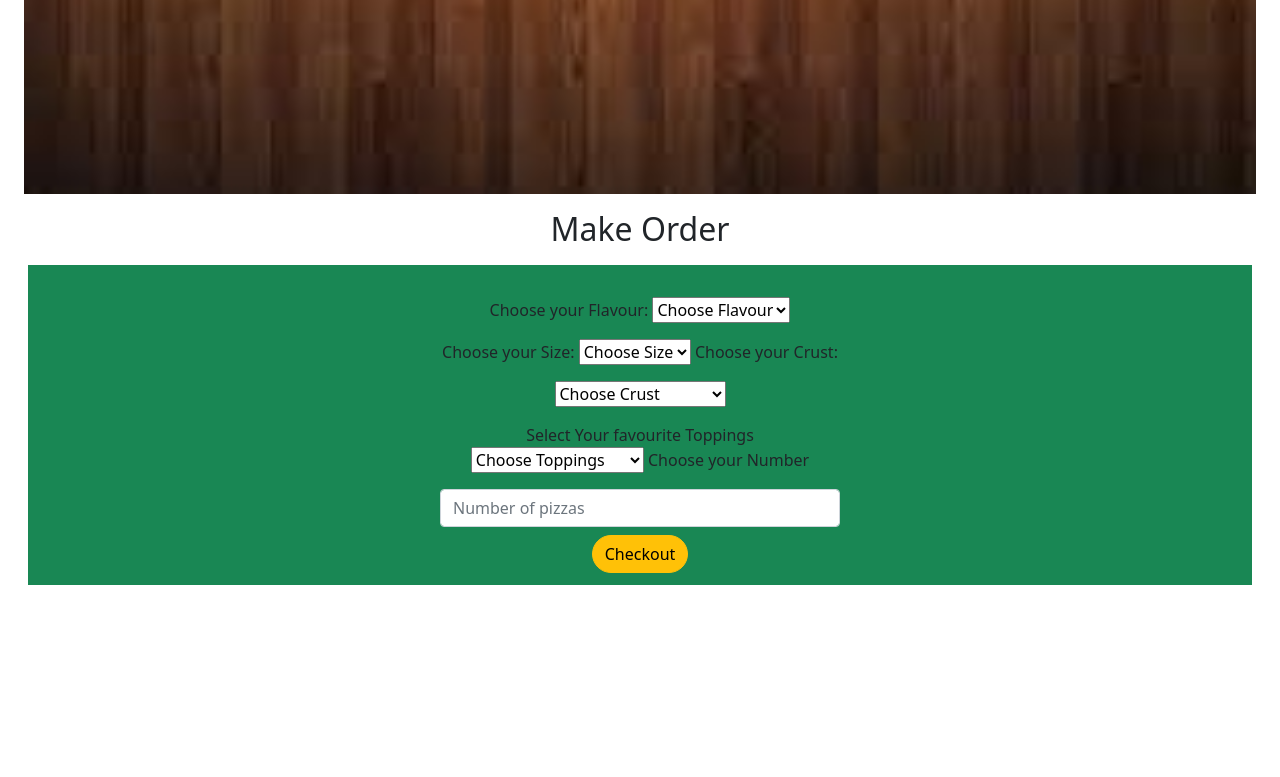
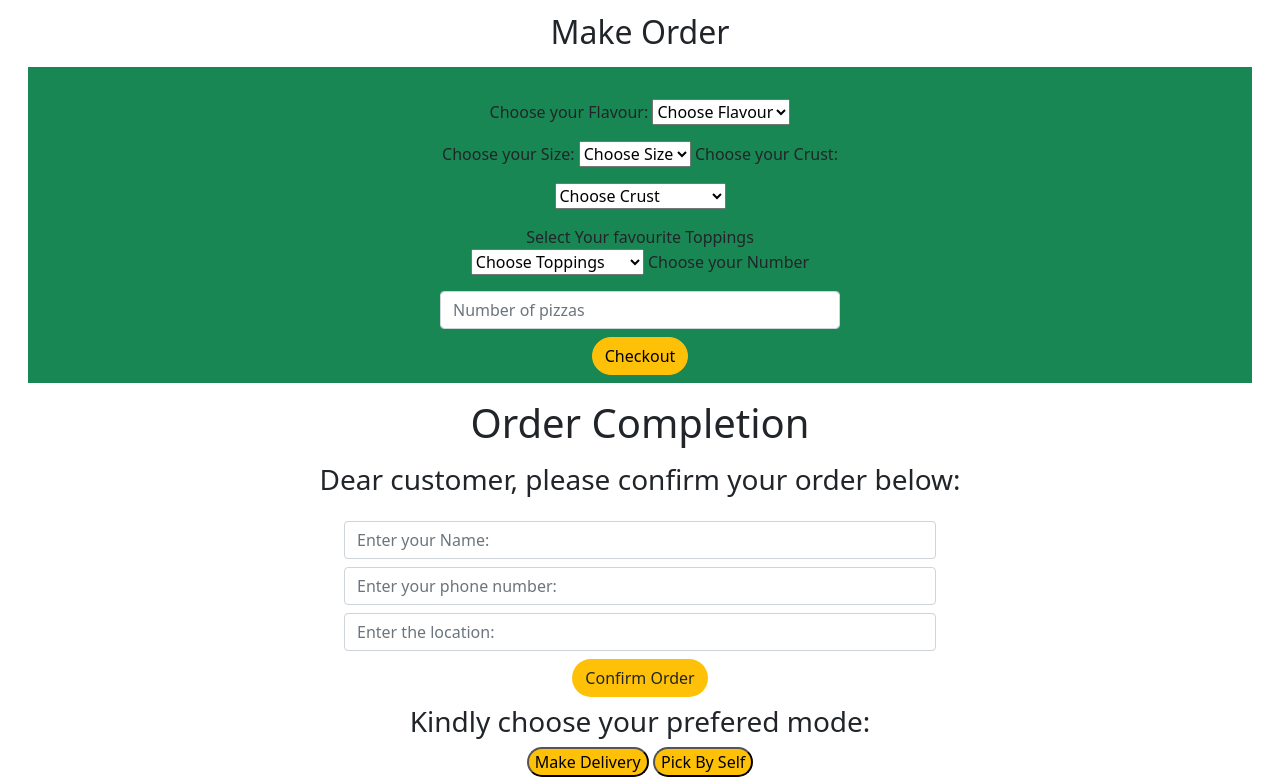
Before and after one commit to DanielSambu100/Dansam-Pizza-Place, a plain HTML site: page index.html in a window 1280 px wide. Shown: the part 1796-2573 px from the top of the page. Before the commit the page ends 2381 px from the top, so only its background shows below. Drawn offline with nearby package versions, Linux system fonts and the light colour scheme; a web font is replaced by a local one.

Commit message:
add order completion section

```diff
--- a/index.html
+++ b/index.html
@@ -31,13 +31,13 @@
           <div class="collapse navbar-collapse align-items-center col-4" id="collapsibleNavbar">
             <ul class="navbar-nav">
               <li class="nav-item">
-                <a class="nav-link" href="#menu">Menu</a>
+                <a class="nav-link text-white" href="#menu">Menu</a>
               </li>
               <li class="nav-item">
-                <a class="nav-link" href="#order">Order</a>
+                <a class="nav-link text-white" href="#order">Order</a>
               </li>
               <li class="nav-item">
-                <a class="nav-link" href="#contact-section">Contact Info</a>
+                <a class="nav-link text-white" href="#contact-section">Contact Info</a>
               </li>
             </ul>
           </div>
@@ -52,7 +52,7 @@
             <h5 class="headings text-white-50 text-center">Your Palatable Pizza Partner!</h5>
           </div>
           <div class="col-12">
-            <h4 class="col-12 text-white text-center my-5" id="btn" style="border-radius: 10px;"><a href="#order">Order Now!</a></h4>
+            <h4 class="col-12 text-white text-center my-5" id="btn" style="border-radius: 10px;"><a href="#complete-order">Order Now!</a></h4>
           </div>
         </div>
       </div>
@@ -76,7 +76,7 @@
         <div class="col-12">
           <h2 class="headings text-center mb-3">Our Menu</h2>
         </div>
-        <div class="col-12" style="background-image: url(assets/menu-bg.jpeg);background-position: center;background-size: cover;height: 80vh;">
+        <div class="col-12" style="background-image: url(assets/menu-bg.jpeg);background-position: center;background-size: cover;height: ;">
          <div class="col-12 my-3 py-3">
           <h4 class="headings text-dark text-lg-center">Our Pizza Sizes and their Prices</h4>
          </div>
@@ -142,7 +142,7 @@
         <div class="col-12">
           <h2 class="headings text-center my-3">Make Order</h2>
         </div>
-        <div class="form-group row g-3 bg-success pt-3 mt-3" style="height: 40vh;">
+        <div class="form-group row g-3 bg-success pt-3 mt-3" style="height: ;">
           <div class="col-sm-2"></div>
           <div class="col-sm-8 text-center">
               <form class="col-sm-6 offset-sm-3 text-center">
@@ -188,10 +188,35 @@
                       Checkout
                   </button>
               </a>
+          </div>
+      </div>
+<!-- complete order section -->
+<div class="order-completion" id="complete-order">
+  <h1 class="text-center my-3" id="summary">Order Completion</h1>
+  <h3 class="text-center summary my-3">Dear customer, please confirm your order below:</h3>
+  <ol id="list" class="text-center sum">
+  </ol>
 
-          </div>
-          <div class="col-sm-2"></div>
+
+  <div class="cdata-overlay">
+      <div class="customerdata row">
+          <div class="col-sm-3"></div>
+          <form action="" class="form-group col-sm-6 data">
+              <input type="text" class="form-control cdata my-2" placeholder="Enter your Name:">
+              <input type="text" class="form-control cdata my-2" placeholder="Enter your phone number: ">
+              <input type="text" class="form-control cdata my-2" placeholder="Enter the location: ">
+              <button class="btn bg-warning text-center d-block mx-auto  my-2" style="border-radius: 20px;">Confirm Order</button>
+          </form>
+
+          <div class="col-sm-3"></div>
       </div>
+  </div>
+  <div class="d-block mx-auto text-center">
+      <h3 class="headings">Kindly choose your prefered mode:</h3>
+      <button class='deliver bg-warning' style="border-radius: 20px;">Make Delivery</button>
+      <button class='delivernot bg-warning' style="border-radius: 20px;">Pick By Self</button>
+  </div>
+</div>
       </div>
     </div>
     <script src="https://cdn.jsdelivr.net/npm/bootstrap@5.1.3/dist/js/bootstrap.bundle.min.js" integrity="sha384-ka7Sk0Gln4gmtz2MlQnikT1wXgYsOg+OMhuP+IlRH9sENBO0LRn5q+8nbTov4+1p" crossorigin="anonymous"></script>
```
